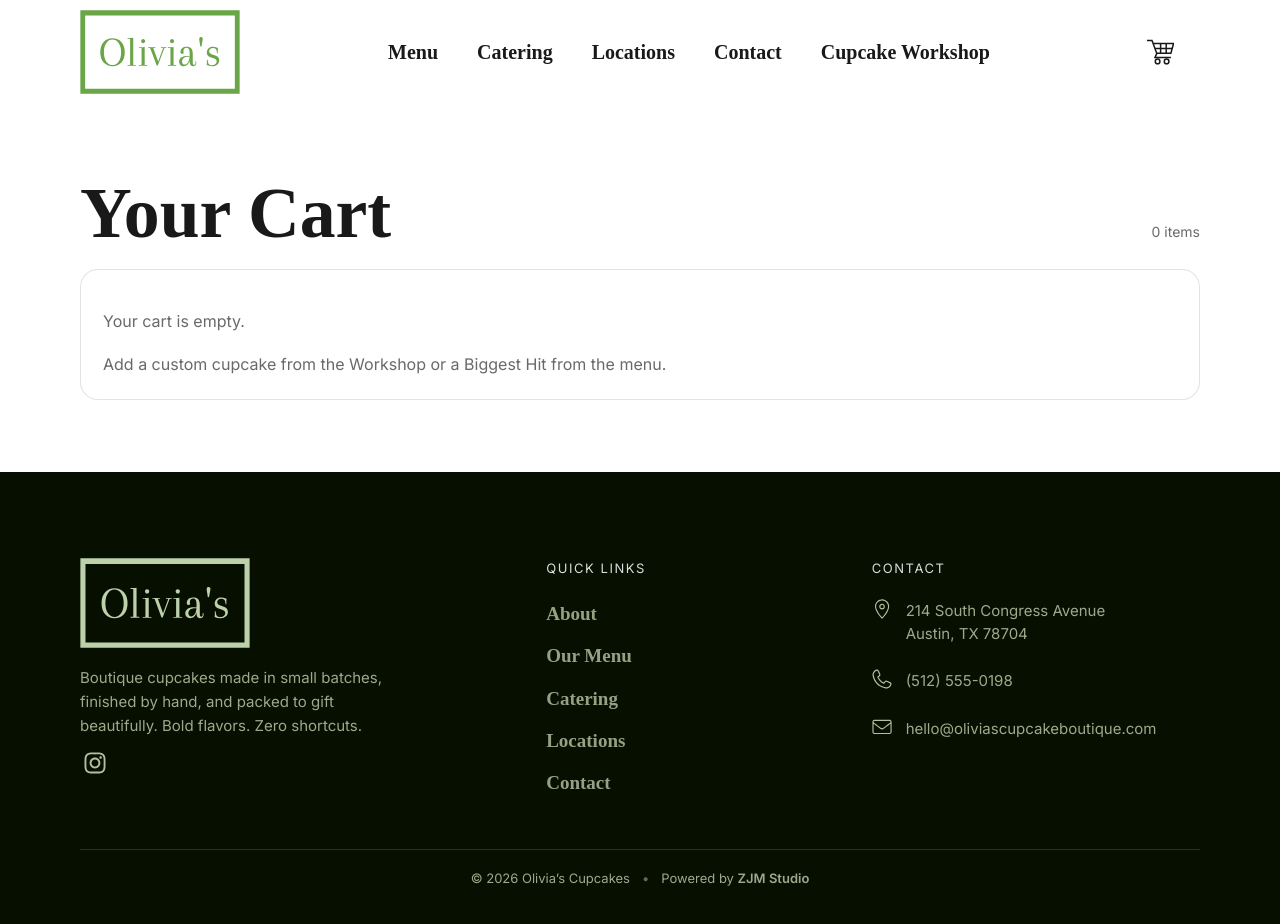
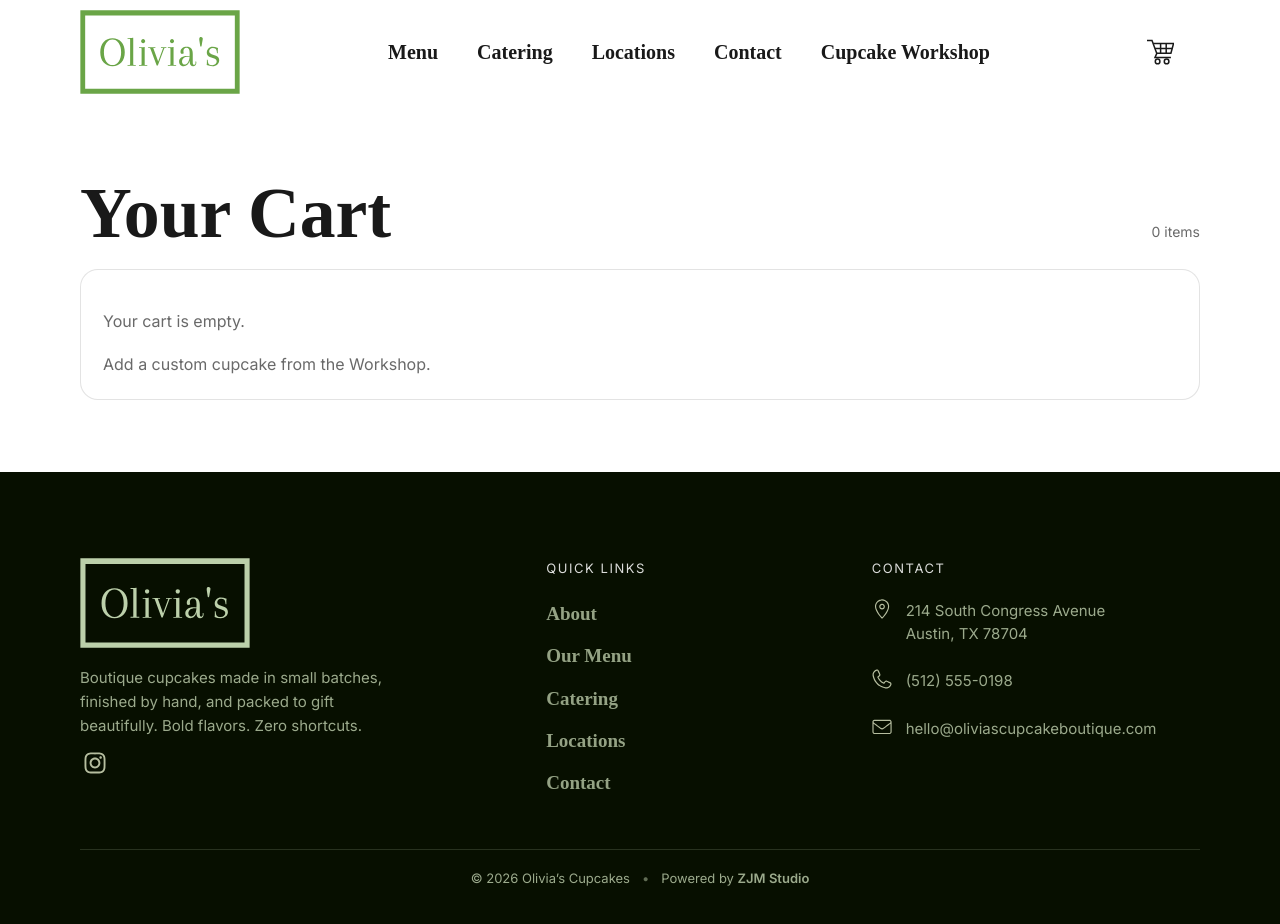
Before and after one commit to zjmstudio/OliviasCupcakes, a React (Vite) app: page /cart in a window 1280 px wide. Shown: the top 924 px of the page. Built offline with nearby package versions, Linux system fonts and the light colour scheme; a web font is replaced by a local one.

Commit message:
updated cart empty text

```diff
--- a/src/pages/Cart.jsx
+++ b/src/pages/Cart.jsx
@@ -78,7 +78,7 @@ export default function Cart() {
         {items.length === 0 ? (
           <div className="cartEmpty">
             <p>Your cart is empty.</p>
-            <p>Add a custom cupcake from the Workshop or a Biggest Hit from the menu.</p>
+            <p>Add a custom cupcake from the Workshop.</p>
           </div>
         ) : (
           <div className="cartGrid">
```
